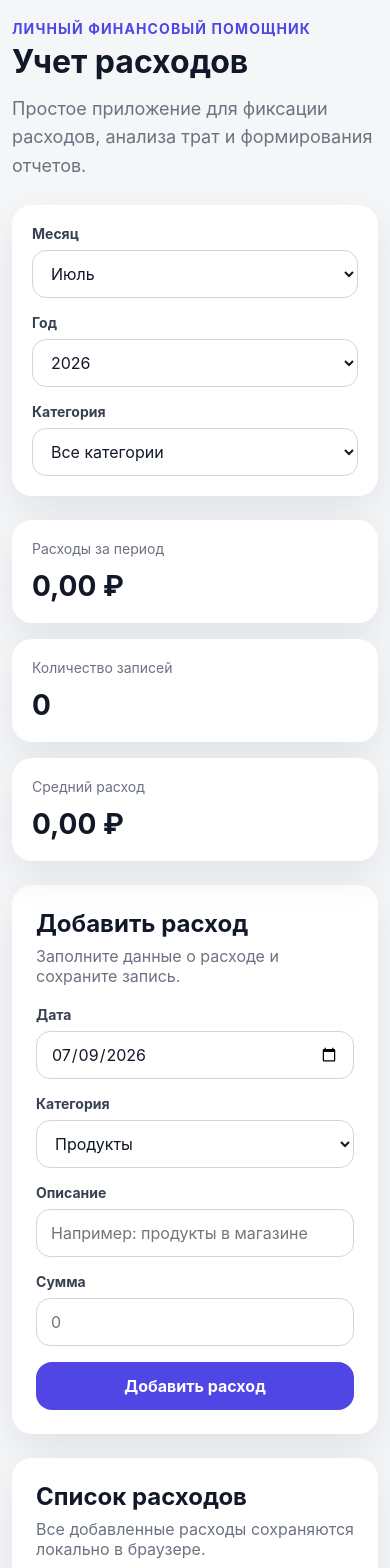
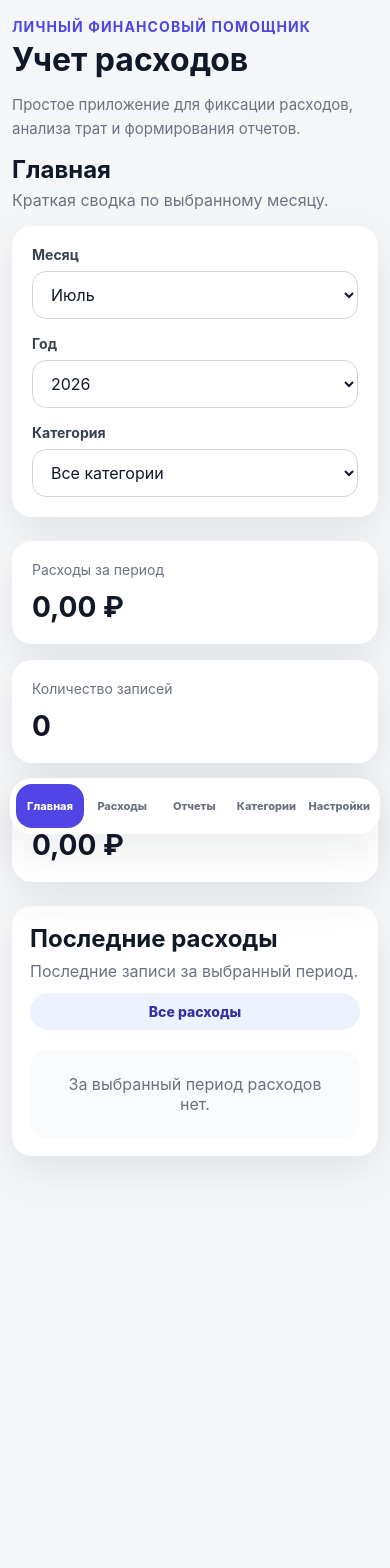
Before and after one commit to Sergio96969/expense-tracker, a React (Vite) app: page / in a window 390 px wide. Shown: the top 1568 px of the page. After the commit the page ends 1276 px from the top, so only its background shows below. Built offline with nearby package versions, Linux system fonts and the light colour scheme.

Commit message:
Add mobile navigation sections

```diff
--- a/src/App.css
+++ b/src/App.css
@@ -40,7 +40,7 @@ button {
 }
 
 .app__header {
-  margin-bottom: 24px;
+  margin-bottom: 20px;
 }
 
 .app__eyebrow {
@@ -64,6 +64,46 @@ h1 {
   color: #6b7280;
   font-size: 18px;
   line-height: 1.6;
+}
+
+.app-nav {
+  display: grid;
+  grid-template-columns: repeat(5, minmax(0, 1fr));
+  gap: 8px;
+  margin-bottom: 20px;
+  padding: 8px;
+  border-radius: 22px;
+  background: #ffffff;
+  box-shadow: 0 16px 40px rgba(15, 23, 42, 0.08);
+}
+
+.app-nav__button {
+  border: 0;
+  border-radius: 16px;
+  padding: 12px 10px;
+  background: transparent;
+  color: #6b7280;
+  font-size: 14px;
+  font-weight: 800;
+}
+
+.app-nav__button--active {
+  background: #4f46e5;
+  color: #ffffff;
+}
+
+.section-heading {
+  margin-bottom: 16px;
+}
+
+.section-heading h2 {
+  margin: 0 0 6px;
+  font-size: 28px;
+}
+
+.section-heading p {
+  margin: 0;
+  color: #6b7280;
 }
 
 .toast {
@@ -176,6 +216,13 @@ h1 {
   margin-bottom: 20px;
 }
 
+.panel__header--row {
+  display: flex;
+  align-items: flex-start;
+  justify-content: space-between;
+  gap: 12px;
+}
+
 .panel__header h2 {
   margin: 0 0 8px;
   font-size: 24px;
@@ -251,6 +298,17 @@ h1 {
   background: #4338ca;
 }
 
+.small-button {
+  border: 0;
+  border-radius: 999px;
+  padding: 10px 14px;
+  background: #eef2ff;
+  color: #3730a3;
+  font-size: 14px;
+  font-weight: 800;
+  white-space: nowrap;
+}
+
 .secondary-button {
   width: 100%;
   border: 0;
@@ -261,7 +319,8 @@ h1 {
   font-weight: 700;
 }
 
-.secondary-button:hover {
+.secondary-button:hover,
+.small-button:hover {
   background: #e0e7ff;
 }
 
@@ -452,16 +511,69 @@ tr:last-child td {
   display: none;
 }
 
+.settings-note {
+  margin-bottom: 20px;
+  padding: 18px;
+  border-radius: 18px;
+  background: #f9fafb;
+}
+
+.settings-note h3 {
+  margin: 0 0 8px;
+}
+
+.settings-note p {
+  margin: 0;
+  color: #6b7280;
+  line-height: 1.5;
+}
+
 @media (max-width: 900px) {
   .filters,
   .report-filters {
     grid-template-columns: 1fr;
   }
+
+  .app-nav {
+    grid-template-columns: repeat(5, max-content);
+    overflow-x: auto;
+  }
 }
 
 @media (max-width: 720px) {
   .app {
-    padding: 20px 12px 32px;
+    padding: 18px 12px 96px;
+  }
+
+  .app__header {
+    margin-bottom: 14px;
+  }
+
+  .app__description {
+    font-size: 15px;
+  }
+
+  .app-nav {
+    position: fixed;
+    right: 10px;
+    bottom: calc(10px + env(safe-area-inset-bottom));
+    left: 10px;
+    z-index: 20;
+    grid-template-columns: repeat(5, 1fr);
+    gap: 4px;
+    margin: 0;
+    padding: 6px;
+    border-radius: 22px;
+  }
+
+  .app-nav__button {
+    min-height: 44px;
+    padding: 8px 4px;
+    font-size: 11px;
+  }
+
+  .section-heading h2 {
+    font-size: 24px;
   }
 
   .filters,
@@ -477,6 +589,18 @@ tr:last-child td {
   .summary__card,
   .panel {
     border-radius: 20px;
+  }
+
+  .panel {
+    padding: 18px;
+  }
+
+  .panel__header--row {
+    flex-direction: column;
+  }
+
+  .small-button {
+    width: 100%;
   }
 
   .expense-form,
--- a/src/App.tsx
+++ b/src/App.tsx
@@ -23,6 +23,8 @@ type ImportedData = {
   expenses: Expense[]
   customCategories: string[]
 }
+
+type AppSection = 'dashboard' | 'expenses' | 'reports' | 'categories' | 'settings'
 
 const STORAGE_KEY = 'expense-tracker-expenses'
 const CATEGORY_STORAGE_KEY = 'expense-tracker-custom-categories'
@@ -54,6 +56,14 @@ const MONTH_OPTIONS = [
   { value: '10', label: 'Октябрь' },
   { value: '11', label: 'Ноябрь' },
   { value: '12', label: 'Декабрь' },
+]
+
+const NAV_ITEMS: Array<{ id: AppSection; label: string }> = [
+  { id: 'dashboard', label: 'Главная' },
+  { id: 'expenses', label: 'Расходы' },
+  { id: 'reports', label: 'Отчеты' },
+  { id: 'categories', label: 'Категории' },
+  { id: 'settings', label: 'Настройки' },
 ]
 
 const ALL_CATEGORIES_OPTION = 'Все категории'
@@ -214,6 +224,8 @@ function setColumnWidths(sheet: XLSX.WorkSheet, widths: number[]) {
 }
 
 function App() {
+  const [activeSection, setActiveSection] = useState<AppSection>('dashboard')
+
   const [expenses, setExpenses] = useState<Expense[]>(() => {
     const savedExpenses = localStorage.getItem(STORAGE_KEY)
 
@@ -330,6 +342,8 @@ function App() {
   const sortedExpenses = useMemo(() => {
     return [...filteredExpenses].sort((a, b) => b.date.localeCompare(a.date))
   }, [filteredExpenses])
+
+  const latestExpenses = sortedExpenses.slice(0, 3)
 
   const isReportDateRangeInvalid = reportStartDate > reportEndDate
 
@@ -653,7 +667,7 @@ function App() {
   function handleCreateBackup() {
     const backupData: BackupData = {
       appName: 'Expense Tracker',
-      version: '1.2.0',
+      version: '1.3.0',
       createdAt: new Date().toISOString(),
       expenses,
       customCategories,
@@ -821,14 +835,27 @@ function App() {
     <main className="app">
       <section className="app__container">
         <header className="app__header">
-          <div>
           <p className="app__eyebrow">Личный финансовый помощник</p>
           <h1>Учет расходов</h1>
           <p className="app__description">
             Простое приложение для фиксации расходов, анализа трат и формирования отчетов.
           </p>
-          </div>
         </header>
+
+        <nav className="app-nav">
+          {NAV_ITEMS.map((item) => (
+            <button
+              className={`app-nav__button ${
+                activeSection === item.id ? 'app-nav__button--active' : ''
+              }`}
+              key={item.id}
+              type="button"
+              onClick={() => setActiveSection(item.id)}
+            >
+              {item.label}
+            </button>
+          ))}
+        </nav>
 
         {message && (
           <div className="toast">
@@ -838,6 +865,13 @@ function App() {
             </button>
           </div>
         )}
+
+        {activeSection === 'dashboard' && (
+          <>
+            <section className="section-heading">
+              <h2>Главная</h2>
+              <p>Краткая сводка по выбранному месяцу.</p>
+            </section>
 
             <section className="filters">
               <label>
@@ -902,6 +936,52 @@ function App() {
             </section>
 
             <section className="panel">
+              <div className="panel__header panel__header--row">
+                <div>
+                  <h2>Последние расходы</h2>
+                  <p>Последние записи за выбранный период.</p>
+                </div>
+
+                <button
+                  className="small-button"
+                  type="button"
+                  onClick={() => setActiveSection('expenses')}
+                >
+                  Все расходы
+                </button>
+              </div>
+
+              {latestExpenses.length === 0 ? (
+                <div className="empty-state">За выбранный период расходов нет.</div>
+              ) : (
+                <div className="expense-list">
+                  {latestExpenses.map((expense) => (
+                    <article className="expense-card" key={expense.id}>
+                      <div>
+                        <p className="expense-card__date">{formatDate(expense.date)}</p>
+                        <h3>{expense.description}</h3>
+                        <p className="expense-card__category">{expense.category}</p>
+                      </div>
+
+                      <div className="expense-card__side">
+                        <strong>{formatCurrency(expense.amount)}</strong>
+                      </div>
+                    </article>
+                  ))}
+                </div>
+              )}
+            </section>
+          </>
+        )}
+
+        {activeSection === 'expenses' && (
+          <>
+            <section className="section-heading">
+              <h2>Расходы</h2>
+              <p>Добавление, редактирование и удаление расходов.</p>
+            </section>
+
+            <section className="panel">
               <div className="panel__header">
                 <h2>Добавить расход</h2>
                 <p>Заполните данные о расходе и сохраните запись.</p>
@@ -951,7 +1031,9 @@ function App() {
                     inputMode="decimal"
                     placeholder="0"
                     value={amount}
-                onChange={(event) => setAmount(sanitizeAmountInput(event.target.value))}
+                    onChange={(event) =>
+                      setAmount(sanitizeAmountInput(event.target.value))
+                    }
                   />
                 </label>
 
@@ -964,13 +1046,11 @@ function App() {
             <section className="panel">
               <div className="panel__header">
                 <h2>Список расходов</h2>
-            <p>Все добавленные расходы сохраняются локально в браузере.</p>
+                <p>Список зависит от фильтра на главном экране.</p>
               </div>
 
               {sortedExpenses.length === 0 ? (
-            <div className="empty-state">
-              За выбранный период расходов нет.
-            </div>
+                <div className="empty-state">За выбранный период расходов нет.</div>
               ) : (
                 <div className="expense-list">
                   {sortedExpenses.map((expense) => {
@@ -978,7 +1058,9 @@ function App() {
 
                     return (
                       <article
-                    className={`expense-card ${isEditing ? 'expense-card--editing' : ''}`}
+                        className={`expense-card ${
+                          isEditing ? 'expense-card--editing' : ''
+                        }`}
                         key={expense.id}
                       >
                         {isEditing ? (
@@ -1002,7 +1084,9 @@ function App() {
                               <span>Категория</span>
                               <select
                                 value={editCategory}
-                            onChange={(event) => setEditCategory(event.target.value)}
+                                onChange={(event) =>
+                                  setEditCategory(event.target.value)
+                                }
                               >
                                 {allCategories.map((currentCategory) => (
                                   <option key={currentCategory} value={currentCategory}>
@@ -1017,7 +1101,9 @@ function App() {
                               <input
                                 type="text"
                                 value={editDescription}
-                            onChange={(event) => setEditDescription(event.target.value)}
+                                onChange={(event) =>
+                                  setEditDescription(event.target.value)
+                                }
                               />
                             </label>
 
@@ -1054,7 +1140,9 @@ function App() {
                                 {formatDate(expense.date)}
                               </p>
                               <h3>{expense.description}</h3>
-                          <p className="expense-card__category">{expense.category}</p>
+                              <p className="expense-card__category">
+                                {expense.category}
+                              </p>
                             </div>
 
                             <div className="expense-card__side">
@@ -1086,7 +1174,10 @@ function App() {
                 </div>
               )}
             </section>
+          </>
+        )}
 
+        {activeSection === 'reports' && (
           <section className="panel">
             <div className="panel__header">
               <h2>Отчет за период</h2>
@@ -1126,7 +1217,9 @@ function App() {
                   value={reportCategory}
                   onChange={(event) => setReportCategory(event.target.value)}
                 >
-                <option value={ALL_CATEGORIES_OPTION}>{ALL_CATEGORIES_OPTION}</option>
+                  <option value={ALL_CATEGORIES_OPTION}>
+                    {ALL_CATEGORIES_OPTION}
+                  </option>
                   {allCategories.map((currentCategory) => (
                     <option key={currentCategory} value={currentCategory}>
                       {currentCategory}
@@ -1256,7 +1349,9 @@ function App() {
               </>
             )}
           </section>
+        )}
 
+        {activeSection === 'categories' && (
           <section className="panel">
             <div className="panel__header">
               <h2>Категории</h2>
@@ -1359,13 +1454,22 @@ function App() {
               })}
             </div>
           </section>
+        )}
 
+        {activeSection === 'settings' && (
           <section className="panel">
             <div className="panel__header">
-            <h2>Резервное копирование</h2>
+              <h2>Настройки</h2>
               <p>
-              Создайте файл с копией расходов, чтобы защитить данные перед будущими
-              обновлениями приложения.
+                Здесь можно создать резервную копию данных или восстановить их из файла.
+              </p>
+            </div>
+
+            <div className="settings-note">
+              <h3>Где хранятся данные?</h3>
+              <p>
+                Расходы и категории хранятся локально на этом устройстве. У каждого
+                телефона или компьютера будут свои данные.
               </p>
             </div>
 
@@ -1384,6 +1488,7 @@ function App() {
               </label>
             </div>
           </section>
+        )}
       </section>
     </main>
   )
```
Lines whose indentation alone changed are shown as unchanged.
